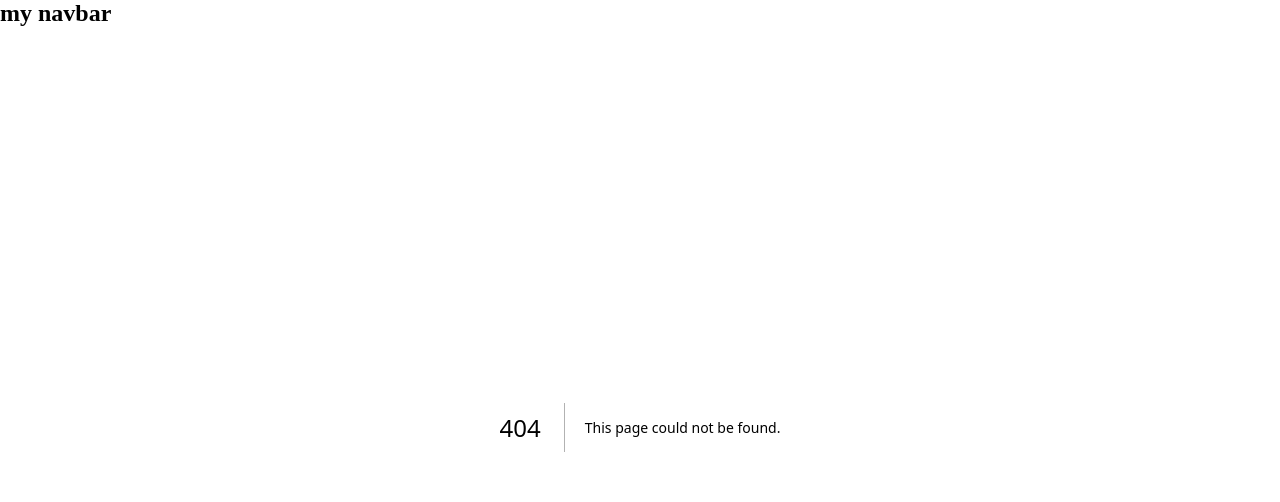
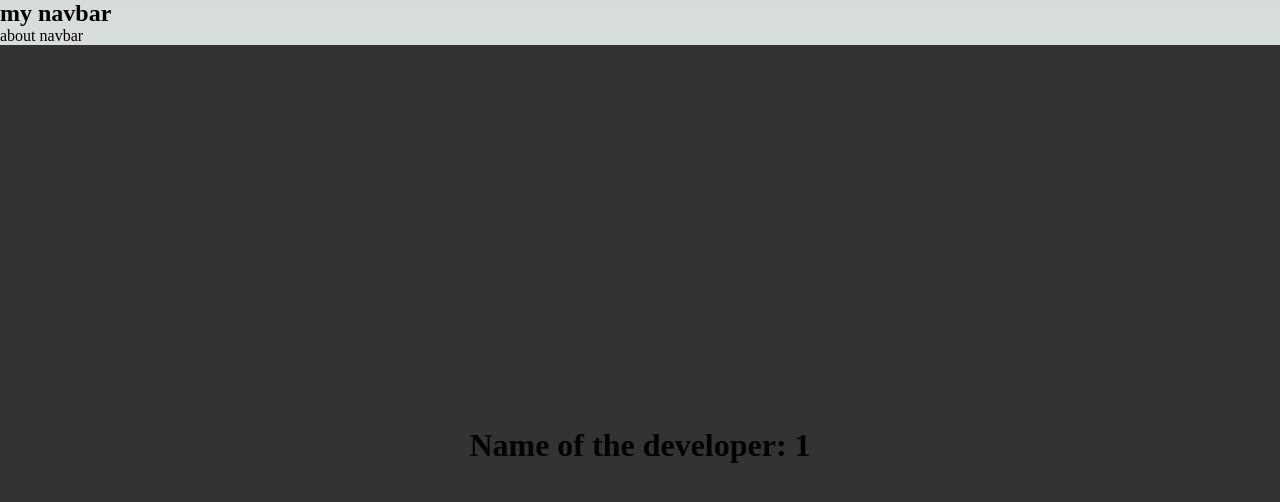
Before and after one commit to SuchiBankoti/nextjs_practice, a Next.js app: page /about/1 in a window 1280 px wide. Before the commit this address had no page. Shown: the top 502 px of the page. Built offline with nearby package versions, Linux system fonts and the light colour scheme.

Commit message:
create dynamic route

```diff
--- /dev/null
+++ b/app/about/[developer]/page.tsx
@@ -0,0 +1,7 @@
+export default function Developer({ params }: { params: { developer: string } }) {
+    return (
+        <>
+            <h1>Name of the developer: {params.developer}</h1>
+        </>
+    )
+}
```
Also changed, not shown: app/about/developer/page.tsx (deleted, +0 -7 lines).
